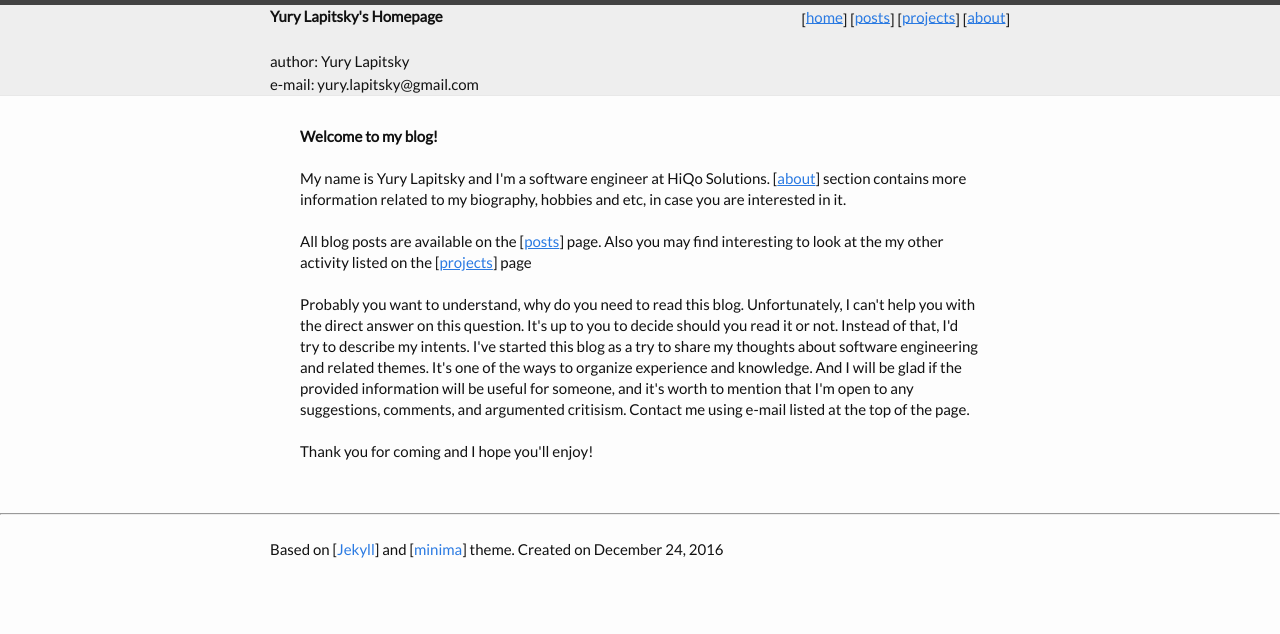
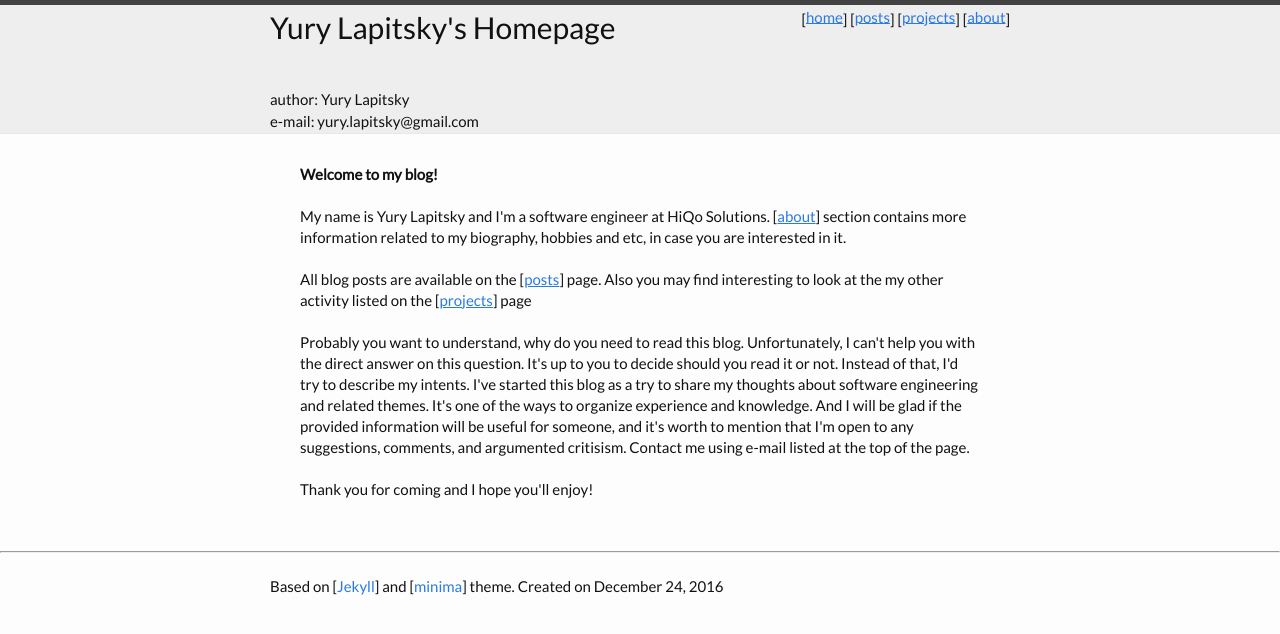
Before and after one commit to skyylex/skyylex.github.io, a Jekyll site: the page built from index.md, in a window 1280 px wide. Shown: the top 634 px of the page. Built offline with Jekyll 4.4.1, drawn with Linux system fonts in a browser that asks for light colours.

Commit message:
Update header.html

```diff
--- a/_includes/header.html
+++ b/_includes/header.html
@@ -33,7 +33,7 @@
 <header class="common_header site-header" role="banner">
   <div class="wrapper">
     <span style="float: left;">
-      <div style="font-weight: bold;">{{ site.title | escape }}</div>
+      <h1>{{ site.title | escape }}</h1>
       <div>&nbsp</div>
       <div>author: Yury Lapitsky</div>
       <div>e-mail: {{ site.email }}</div>
```
